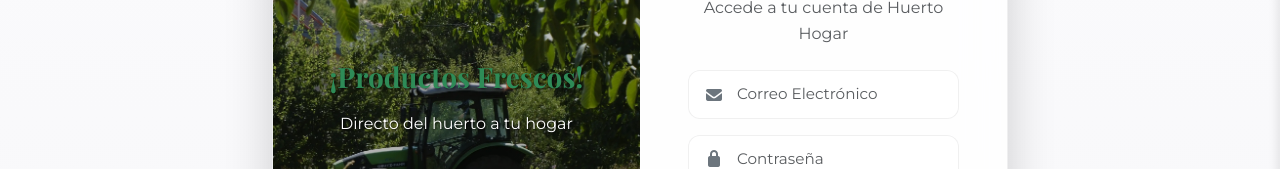
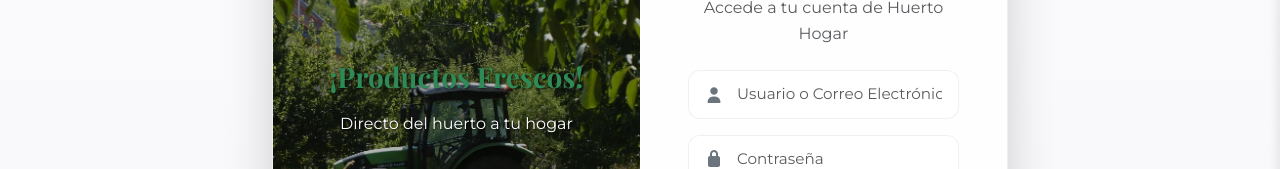
Before and after one commit to maaurissio/reactito, a React (Vite) app: page /login in a window 1280 px wide. Shown: the part 225-394 px from the top of the page. Built offline with nearby package versions, Linux system fonts and the light colour scheme.

Commit message:
Iniciar sesion con usuario

```diff
--- a/src/pages/auth/Login.tsx
+++ b/src/pages/auth/Login.tsx
@@ -137,15 +137,15 @@ export const Login = () => {
                       <div className="mb-3">
                         <div className="input-icon-container">
                           <input
-                            type="email"
+                            type="text"
                             className="form-control form-control-lg"
-                            placeholder="Correo Electrónico"
+                            placeholder="Usuario o Correo Electrónico"
                             value={email}
                             onChange={(e) => setEmail(e.target.value)}
                             required
                             disabled={isLoading}
                           />
-                          <i className="fas fa-envelope input-icon"></i>
+                          <i className="fas fa-user input-icon"></i>
                         </div>
                       </div>
 
```
